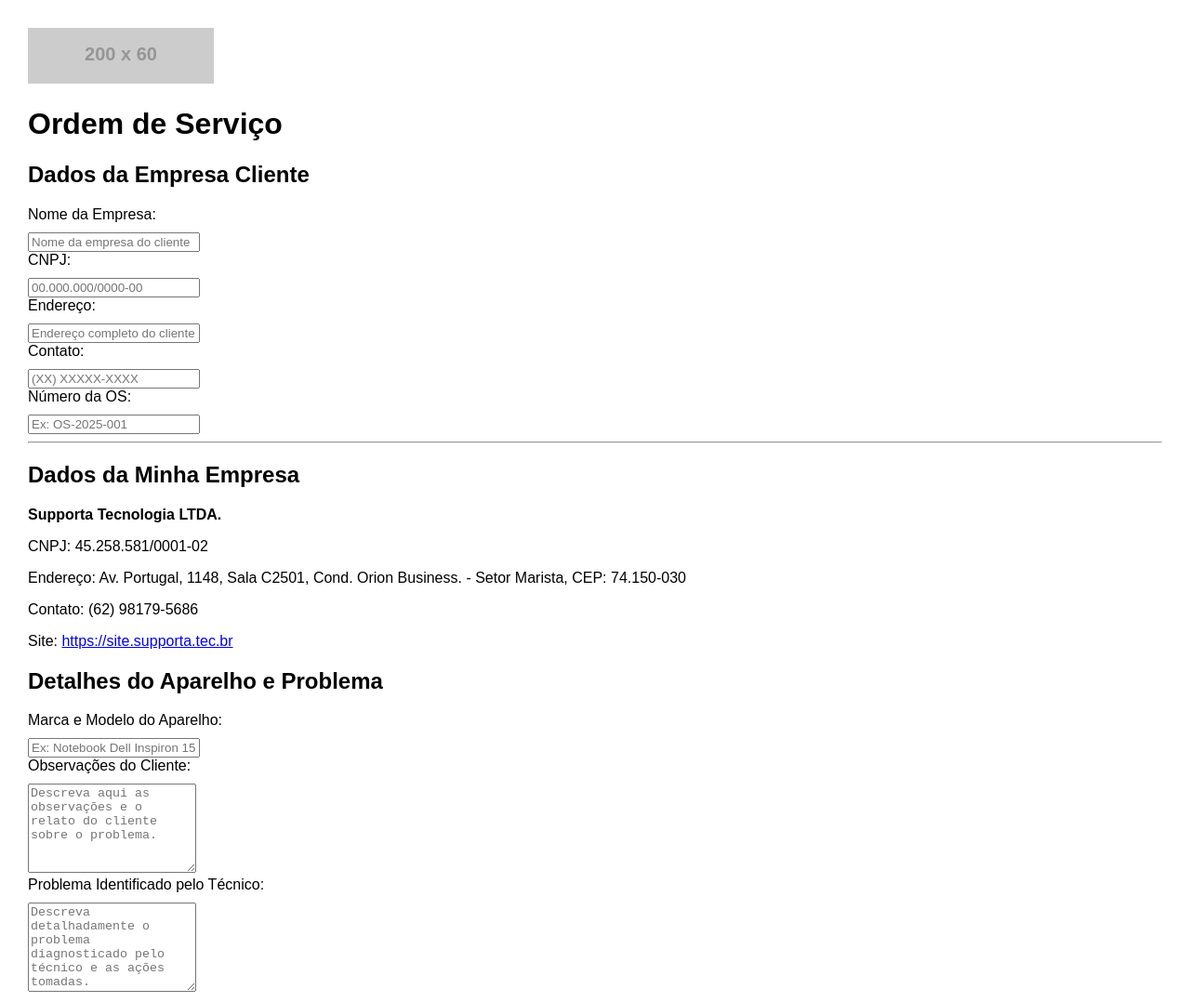
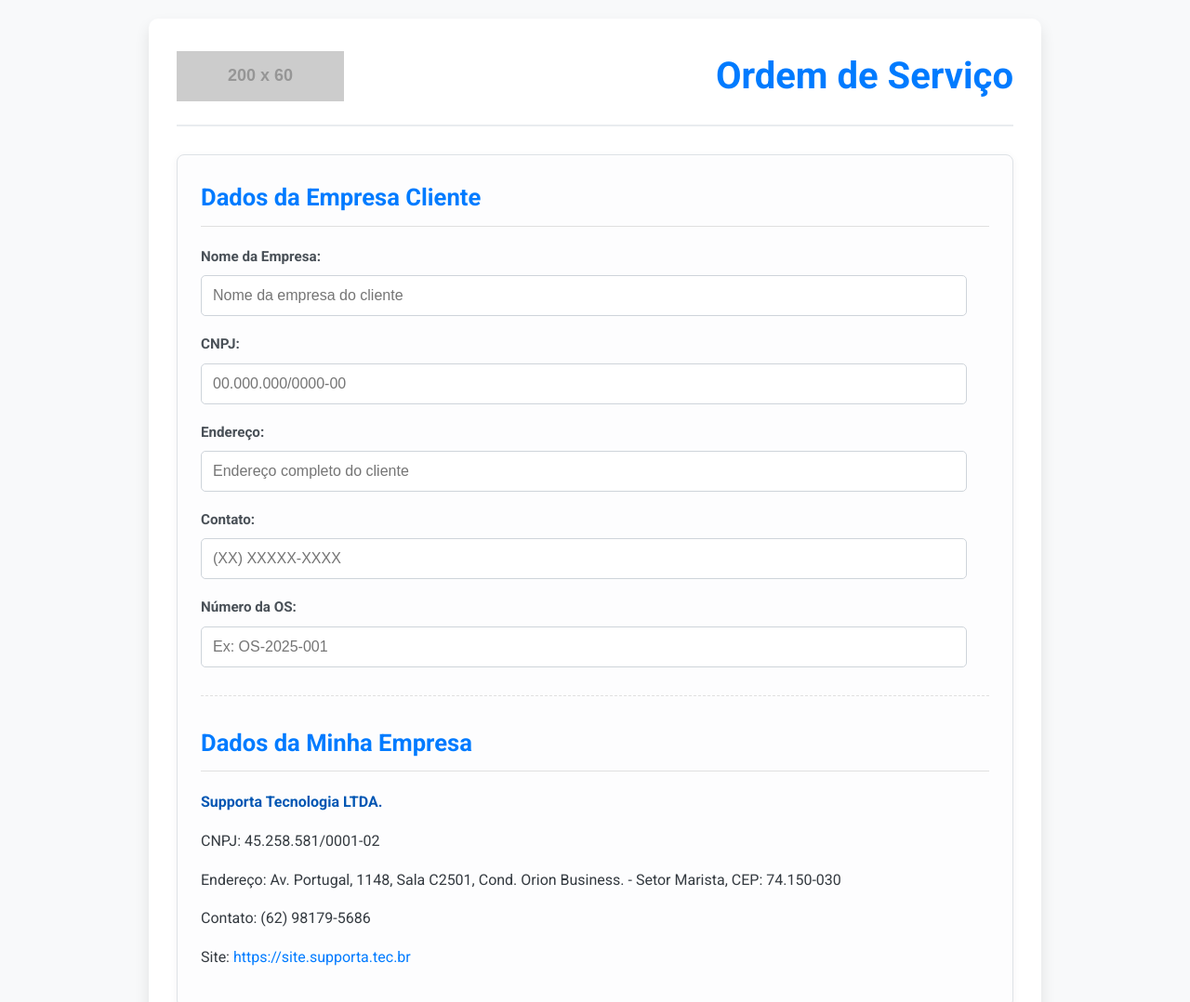
Before and after one commit to rgtulha/Ordemdeservico, a plain HTML site: page index.html in a window 1280 px wide. Shown: the top 1078 px of the page at 93% size. Drawn offline with Linux system fonts and the light colour scheme; placeholder pictures from the web are drawn by us.

Commit message:
Update style.css

```diff
--- a/style.css
+++ b/style.css
@@ -1,20 +1,121 @@
 body {
-  font-family: Arial, sans-serif;
-  margin: 30px;
+    font-family: 'Roboto', sans-serif;
+    margin: 0;
+    padding: 20px;
+    background-color: #f8f9fa;
+    color: #343a40;
+    line-height: 1.6;
 }
-form {
-  max-width: 600px;
-  margin: auto;
+.container {
+    max-width: 900px;
+    margin: 0 auto;
+    background-color: #ffffff;
+    padding: 30px;
+    border-radius: 10px;
+    box-shadow: 0 8px 16px rgba(0, 0, 0, 0.1);
 }
-fieldset {
-  margin-bottom: 20px;
-  padding: 10px;
+.header {
+    display: flex;
+    align-items: center;
+    justify-content: space-between;
+    margin-bottom: 30px;
+    border-bottom: 2px solid #e9ecef;
+    padding-bottom: 20px;
 }
-label {
-  display: block;
-  margin-bottom: 10px;
+.header .logo {
+    max-width: 180px;
+    height: auto;
+    object-fit: contain;
 }
-button {
-  padding: 10px 20px;
-  font-size: 16px;
+.header h1 {
+    color: #007bff;
+    font-size: 2.5em;
+    margin: 0;
+    font-weight: 700;
 }
+.section {
+    border: 1px solid #dee2e6;
+    border-radius: 8px;
+    padding: 25px;
+    margin-bottom: 25px;
+    background-color: #fdfdfe;
+    box-shadow: 0 2px 8px rgba(0, 0, 0, 0.05);
+}
+h2 {
+    color: #007bff;
+    font-size: 1.6em;
+    margin-top: 0;
+    margin-bottom: 20px;
+    border-bottom: 1px solid #e0e0e0;
+    padding-bottom: 10px;
+    font-weight: 700;
+}
+.input-group {
+    margin-bottom: 18px;
+}
+.input-group label {
+    display: block;
+    margin-bottom: 8px;
+    font-weight: bold;
+    color: #495057;
+    font-size: 0.95em;
+}
+.input-group input[type="text"],
+.input-group textarea {
+    width: calc(100% - 24px); /* Adjust for padding and border */
+    padding: 12px;
+    border: 1px solid #ced4da;
+    border-radius: 5px;
+    font-size: 1em;
+    box-sizing: border-box;
+    transition: border-color 0.3s ease, box-shadow 0.3s ease;
+}
+.input-group input[type="text"]:focus,
+.input-group textarea:focus {
+    border-color: #007bff;
+    outline: none;
+    box-shadow: 0 0 0 0.2rem rgba(0, 123, 255, 0.25);
+}
+textarea {
+    resize: vertical;
+    min-height: 100px; /* Increased height for observations/problems */
+}
+hr {
+    border: 0;
+    border-top: 1px dashed #e0e0e0;
+    margin: 30px 0;
+}
+p strong {
+    color: #0056b3;
+}
+a {
+    color: #007bff;
+    text-decoration: none;
+}
+a:hover {
+    text-decoration: underline;
+}
+.checkbox-group {
+    margin-bottom: 15px;
+    display: flex;
+    align-items: center;
+}
+.checkbox-group input[type="checkbox"] {
+    margin-right: 12px;
+    transform: scale(1.3);
+    accent-color: #007bff; /* Custom checkbox color */
+}
+.checkbox-group label {
+    color: #343a40;
+    font-size: 1.05em;
+    cursor: pointer;
+}
+.quadro4 p {
+    background-color: #e6f7ff;
+    border-left: 6px solid #007bff;
+    padding: 18px;
+    margin-bottom: 15px;
+    border-radius: 6px;
+    font-size: 0.95em;
+    color: #0056b3;
+}
```
